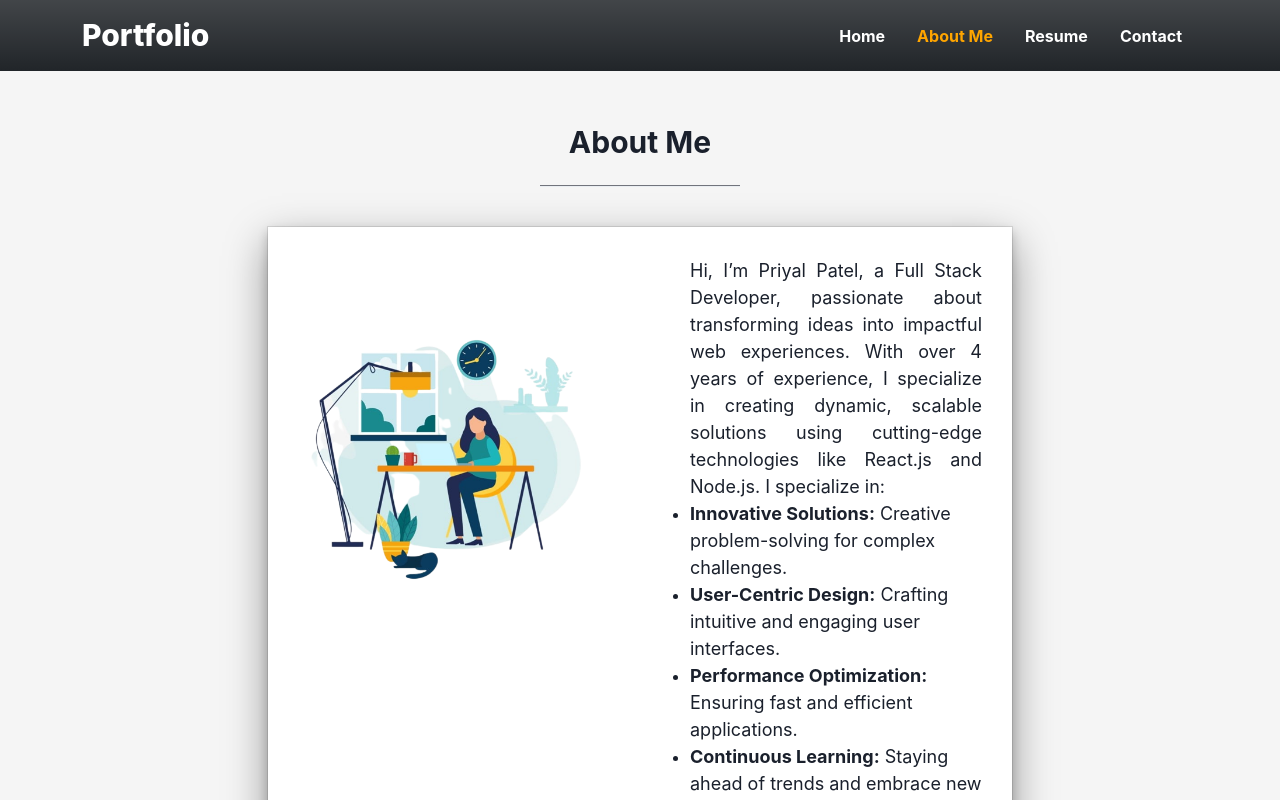
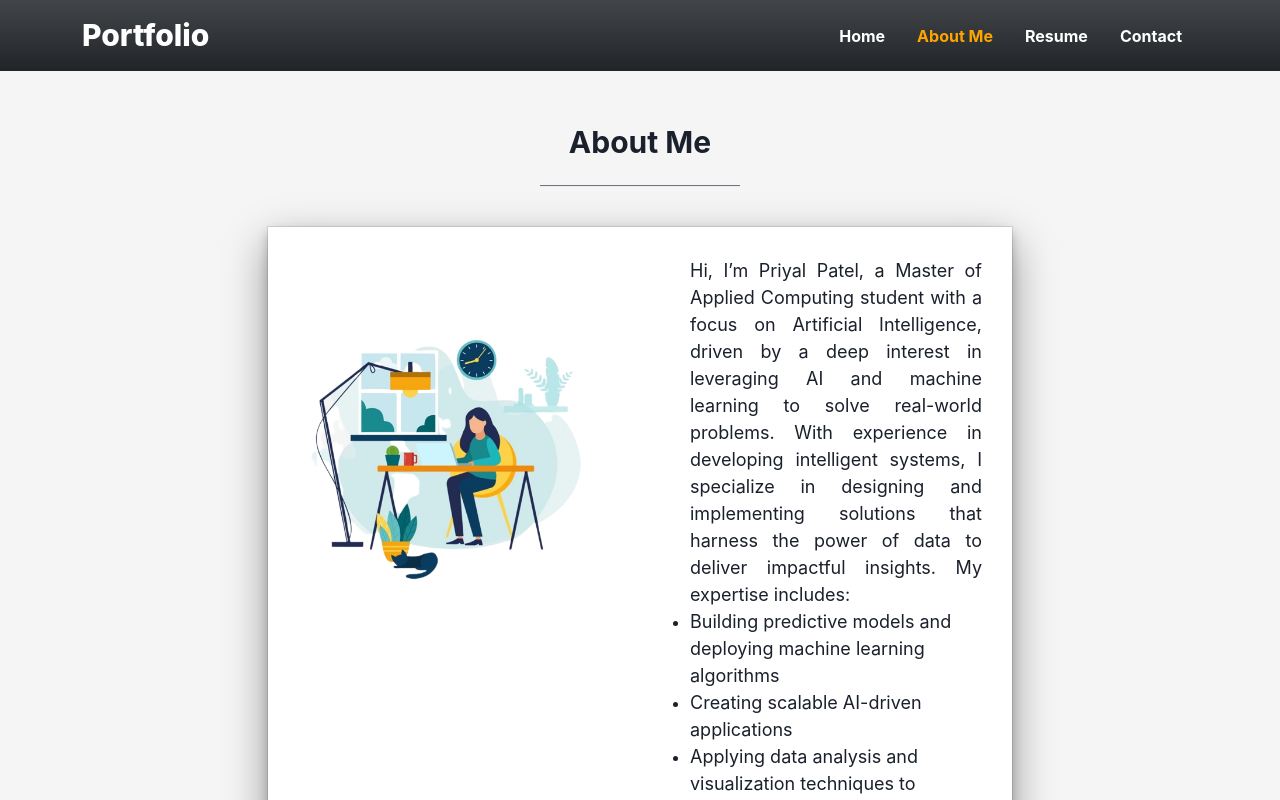
Before and after one commit to patel-priyal-m/portfolio-app, a React (Create React App) app: page /portfolio-app/about in a window 1280 px wide. Shown: the top 800 px of the page. Built offline with nearby package versions, Linux system fonts and the light colour scheme.

Commit message:
About section updates

```diff
--- a/src/Components/AboutMe/About.jsx
+++ b/src/Components/AboutMe/About.jsx
@@ -45,29 +45,22 @@ const About = () => {
 
           <Box d="flex" flexDir="column" p={30}>
             <Text textAlign="justify" alignItems="center" fontSize="lg">
-              Hi, I’m Priyal Patel, a Full Stack Developer, passionate about
-              transforming ideas into impactful web experiences. With over 4
-              years of experience, I specialize in creating dynamic, scalable
-              solutions using cutting-edge technologies like React.js and
-              Node.js. I specialize in:
+              Hi, I’m Priyal Patel, a Master of Applied Computing student with a focus on Artificial Intelligence, driven by a deep interest in leveraging AI and machine learning to solve real-world problems. With experience in developing intelligent systems, I specialize in designing and implementing solutions that harness the power of data to deliver impactful insights. My expertise includes:
             </Text>
             <ul>
               <li>
                 <Text fontSize="lg">
-                  <b>Innovative Solutions:</b> Creative problem-solving for
-                  complex challenges.
+                Building predictive models and deploying machine learning algorithms
                 </Text>
               </li>
               <li>
                 <Text fontSize="lg">
-                  <b>User-Centric Design:</b> Crafting intuitive and engaging
-                  user interfaces.
+                Creating scalable AI-driven applications
                 </Text>
               </li>
               <li>
                 <Text fontSize="lg">
-                  <b>Performance Optimization:</b> Ensuring fast and efficient
-                  applications.
+                Applying data analysis and visualization techniques to uncover trends and patterns
                 </Text>
               </li>
               <li>
```
